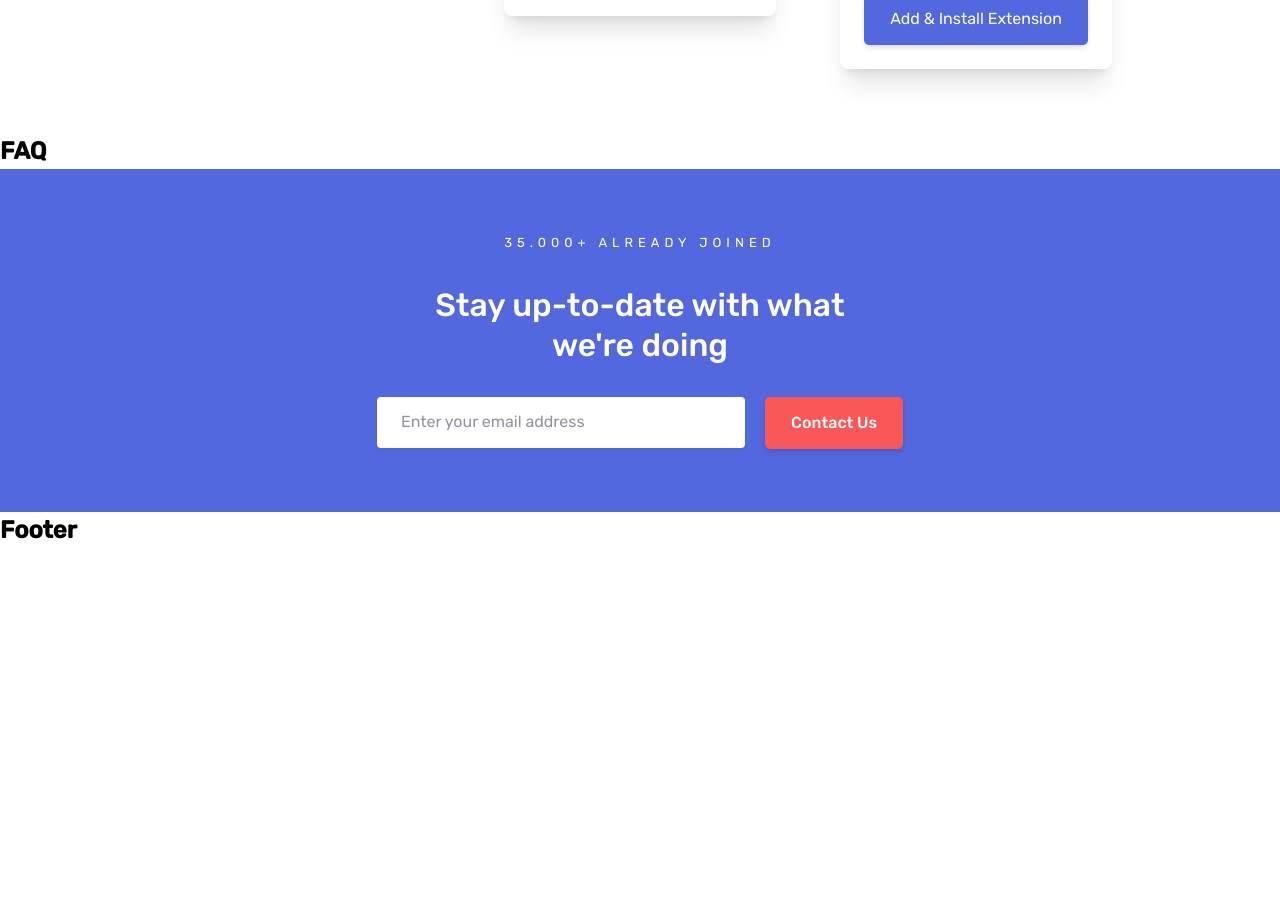
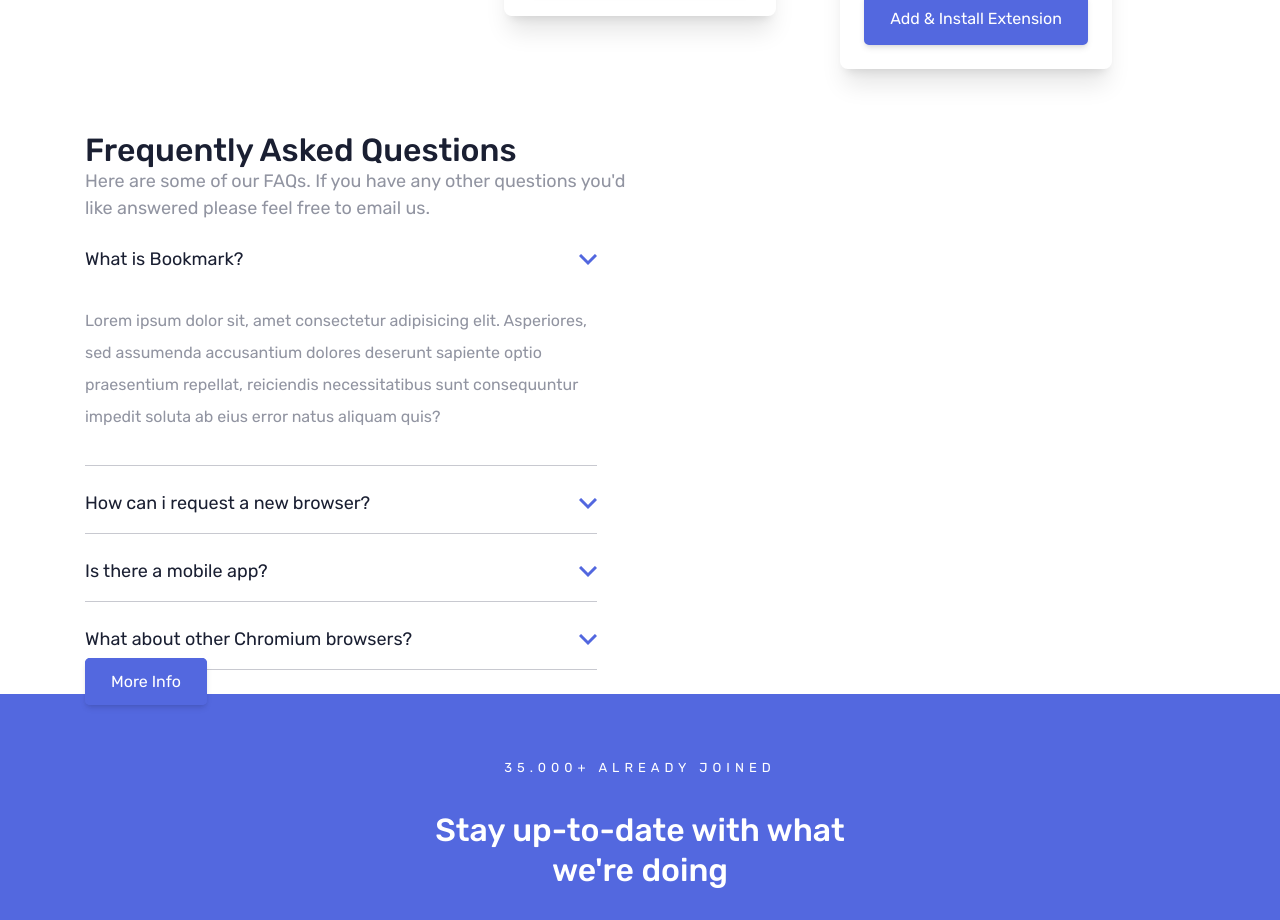
Before and after one commit to abmael-al/bookmark-landing-page, a React (Vite) app: page / in a window 1280 px wide. Shown: the part 2041-2961 px from the top of the page. Before the commit the page ends 2589 px from the top, so only its background shows below. Built offline with nearby package versions, Linux system fonts and the light colour scheme.

Commit message:
feat: working on the frequently asked questions section

```diff
--- a/package.json
+++ b/package.json
@@ -9,6 +9,7 @@
     "preview": "vite preview"
   },
   "dependencies": {
+    "@radix-ui/react-accordion": "^1.0.1",
     "@radix-ui/react-dialog": "^1.0.2",
     "@radix-ui/react-navigation-menu": "^1.1.1",
     "@radix-ui/react-slot": "^1.0.1",
--- /dev/null
+++ b/src/pages/Home/FrequentlyAskedQuestions/FrequentlyAskedQuestions.tsx
@@ -0,0 +1,80 @@
+import { GeneralContainer } from "../../../components"
+import { ReactComponent as ArrowIcon } from "../../../assets/icons/arrow-icon.svg"
+import * as Accordion  from "@radix-ui/react-accordion"
+
+import './frequentlyAskedQuestions.css';
+
+interface AccordionItemBodyProps {
+    question: string;
+    answer: string;
+}
+
+const AccordionItemBody = ({ question, answer }: AccordionItemBodyProps) => {
+    return (
+        <>
+            <Accordion.Header>
+                <Accordion.Trigger className="accordion__trigger">
+                    <p>{question}</p>
+                    <ArrowIcon />
+                </ Accordion.Trigger>
+            </ Accordion.Header>
+            <Accordion.Content className="accordion__content">
+                <p>{answer}</p>
+            </ Accordion.Content>
+        </>
+    )
+}
+
+export const FrequentlyAskedQuestions = () => {
+    return (
+        <section>
+            <GeneralContainer>
+                <div>
+                    <h2 className="heading heading-200">Frequently Asked Questions</h2>
+                    <p className="faq__body__text">
+                        Here are some of our FAQs. If you have any other
+                        questions you'd like answered please feel free to
+                        email us.
+                    </p>
+                </div>
+
+                <Accordion.Root className="accordion__root" type="single" defaultValue="item-1" collapsible>
+                    <Accordion.Item className="accordion__item" value="item-1">
+                        <AccordionItemBody
+                            question="What is Bookmark?"
+                            answer="Lorem ipsum dolor sit, amet consectetur adipisicing elit.
+                            Asperiores, sed assumenda accusantium dolores deserunt sapiente optio praesentium repellat,
+                            reiciendis necessitatibus sunt consequuntur impedit soluta ab eius error natus aliquam quis?"
+                        />
+                    </ Accordion.Item>
+                    <Accordion.Item className="accordion__item" value="item-2">
+                        <AccordionItemBody
+                            question="How can i request a new browser?"
+                            answer="Lorem ipsum dolor sit, amet consectetur adipisicing elit.
+                            Asperiores, sed assumenda accusantium dolores deserunt sapiente optio praesentium repellat,
+                            reiciendis necessitatibus sunt consequuntur impedit soluta ab eius error natus aliquam quis?"
+                        />
+                    </ Accordion.Item>
+                    <Accordion.Item className="accordion__item" value="item-3">
+                        <AccordionItemBody
+                            question="Is there a mobile app?"
+                            answer="Lorem ipsum dolor sit, amet consectetur adipisicing elit.
+                            Asperiores, sed assumenda accusantium dolores deserunt sapiente optio praesentium repellat,
+                            reiciendis necessitatibus sunt consequuntur impedit soluta ab eius error natus aliquam quis?"
+                        />
+                    </ Accordion.Item>
+                    <Accordion.Item className="accordion__item" value="item-4">
+                        <AccordionItemBody
+                            question="What about other Chromium browsers?"
+                            answer="Lorem ipsum dolor sit, amet consectetur adipisicing elit.
+                            Asperiores, sed assumenda accusantium dolores deserunt sapiente optio praesentium repellat,
+                            reiciendis necessitatibus sunt consequuntur impedit soluta ab eius error natus aliquam quis?"
+                        />
+                    </ Accordion.Item>
+                </ Accordion.Root>
+
+                <a className="button button-thick button--primary--blue" href="/">More Info</a>
+            </GeneralContainer>
+        </section>
+    )
+}
--- /dev/null
+++ b/src/pages/Home/FrequentlyAskedQuestions/frequentlyAskedQuestions.css
@@ -0,0 +1,43 @@
+.faq__body__text {
+    max-inline-size: 48ch;
+    font-size: var(--fs-400);
+    color: var(--clr-neutral-500);
+}
+
+.accordion__root {
+    inline-size: min(32rem, 100%);
+}
+
+.accordion__trigger {
+    display: flex;
+    justify-content: space-between;
+    align-items: center;
+
+    inline-size: 100%;
+    padding-block-start: 1.5rem;
+    padding-block-end: 1rem;
+    border: none;
+
+    font-size: var(--fs-400);
+    font-weight: var(--fw-regular);
+    color: var(--clr-neutral-800);
+    background-color: transparent;
+}
+
+.accordion__trigger:not([data-state='open']) {
+    border-block-end: 1px solid var(--clr-transparent-100);
+}
+
+.accordion__trigger:hover,
+.accordion__trigger:focus {
+    color: var(--clr-accent-100);
+    outline: 0;
+}
+
+.accordion__content {
+    padding-block-start: 1rem;
+    padding-block-end: 2rem;
+    border-block-end: 1px solid var(--clr-transparent-100);
+    line-height: 2;
+    color: var(--clr-neutral-500);
+}
--- a/src/pages/Home/Home.tsx
+++ b/src/pages/Home/Home.tsx
@@ -2,13 +2,10 @@
 import { Features } from "./Features/Features"
 import { CallToAction } from "./CallToAction/CallToAction"
 import { EmailCapture } from "./EmailCapture/EmailCapture"
+import { FrequentlyAskedQuestions } from "./FrequentlyAskedQuestions/FrequentlyAskedQuestions"
 
 const Footer = () => {
     return <h2>Footer</h2>
-}
-
-const FrequentlyAskedQuestions = () => {
-    return <h2>FAQ</h2>
 }
 
 export const Home = () => {
```
Also changed, not shown: src/assets/icons/arrow-icon.svg (added), 1 other file (tests, documents, lock files or other folders).
